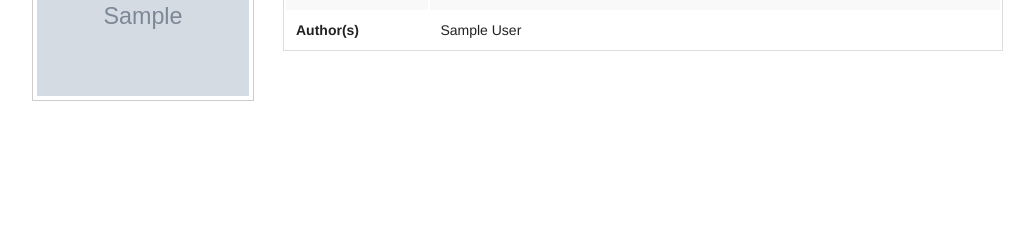
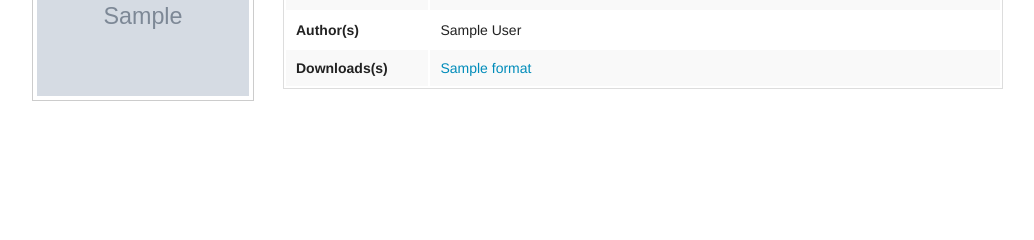
Before and after one commit to citruspi/Alexandria, a Flask app: template templates/book.html in a window 1280 px wide. Shown: the part 152-392 px from the top of the page, without its empty margins (122-1156 px from the left). Run offline with Flask 2, Linux system fonts and the light colour scheme; the template is opened without the code that fills it: most values are stand-ins (such as "Sample title", 1, 10 or a date in 2020); grey boxes marked "Sample" are stand-in pictures; parts of the project's set-up code (start-up, migrations or seed data) failed here and were passed over; some libraries are stand-ins or nearby versions.

Commit message:
Implemented downloads

```diff
--- a/app.py
+++ b/app.py
@@ -1,4 +1,4 @@
-from flask import Flask, render_template, request, jsonify
+from flask import Flask, render_template, request, jsonify, send_from_directory
 import os
 import shutil
 import requests
@@ -15,6 +15,11 @@ db = client[app.config['MONGODB']]
 def library():
 
     return render_template('library.html', books=db.Books.find())
+
+@app.route('/download/<id>/<format>')
+def download(id, format):
+
+    return send_from_directory(app.config['LIB_DIR'], id+'.'+format)
 
 @app.route('/book/<id>')
 def book(id):
@@ -150,9 +155,9 @@ def confirm(filename, id):
             book['cover'] = ''
 
 
-    book['files'] = {
-        filename.split('.')[-1]: True
-    }
+    book['files'] = []
+
+    book['files'].append(filename.split('.')[-1])
 
     db.Books.insert(book)
 
--- a/templates/book.html
+++ b/templates/book.html
@@ -34,6 +34,14 @@
                         {% endfor %}
                     </td>
                 </tr>
+                <tr>
+                    <td width="20%"><strong>Downloads(s)</strong></td>
+                    <td>
+                        {% for format in book['files'] %}
+                            <a href="/download/{{ book['id'] }}/{{ format }}">{{ format }}</a>
+                        {% endfor %}
+                    </td>
+                </tr>
             </tbody>
         </table>
 
```
